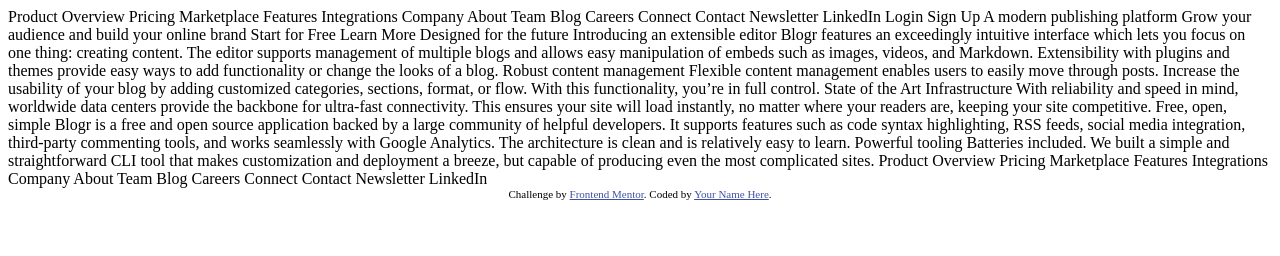
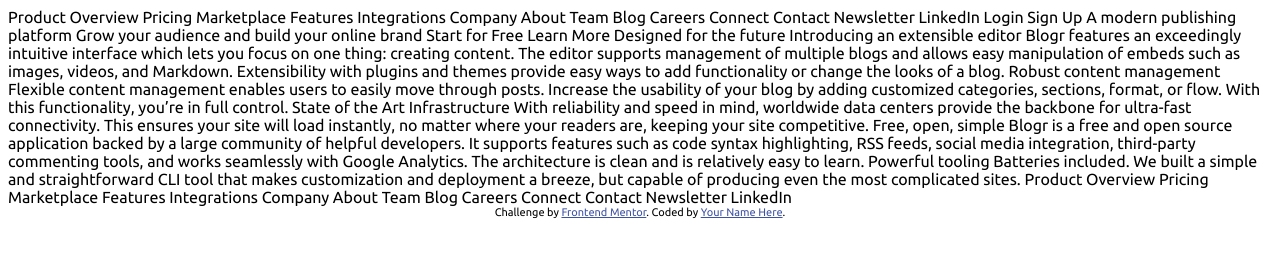
Before and after one commit to abe-m1/blogr-landing-page, a website: page index.html in a window 1280 px wide. Drawn offline with Linux system fonts and the light colour scheme.

Commit message:
import font

```diff
--- a/scss/main.scss
+++ b/scss/main.scss
@@ -1,3 +1,9 @@
+@import url('https://fonts.googleapis.com/css2?family=Overpass:wght@300;600;&display=swap');
+@import url('https://fonts.googleapis.com/css2?family=Ubuntu:wght@400;500;700;&display=swap');
+
+body {
+  font-family: 'Ubuntu', Helvetica, sans-serif;
+}
 
 .attribution { font-size: 11px; text-align: center; }
 .attribution a { color: hsl(228, 45%, 44%); }
```
Also changed, not shown: css/style.css.
